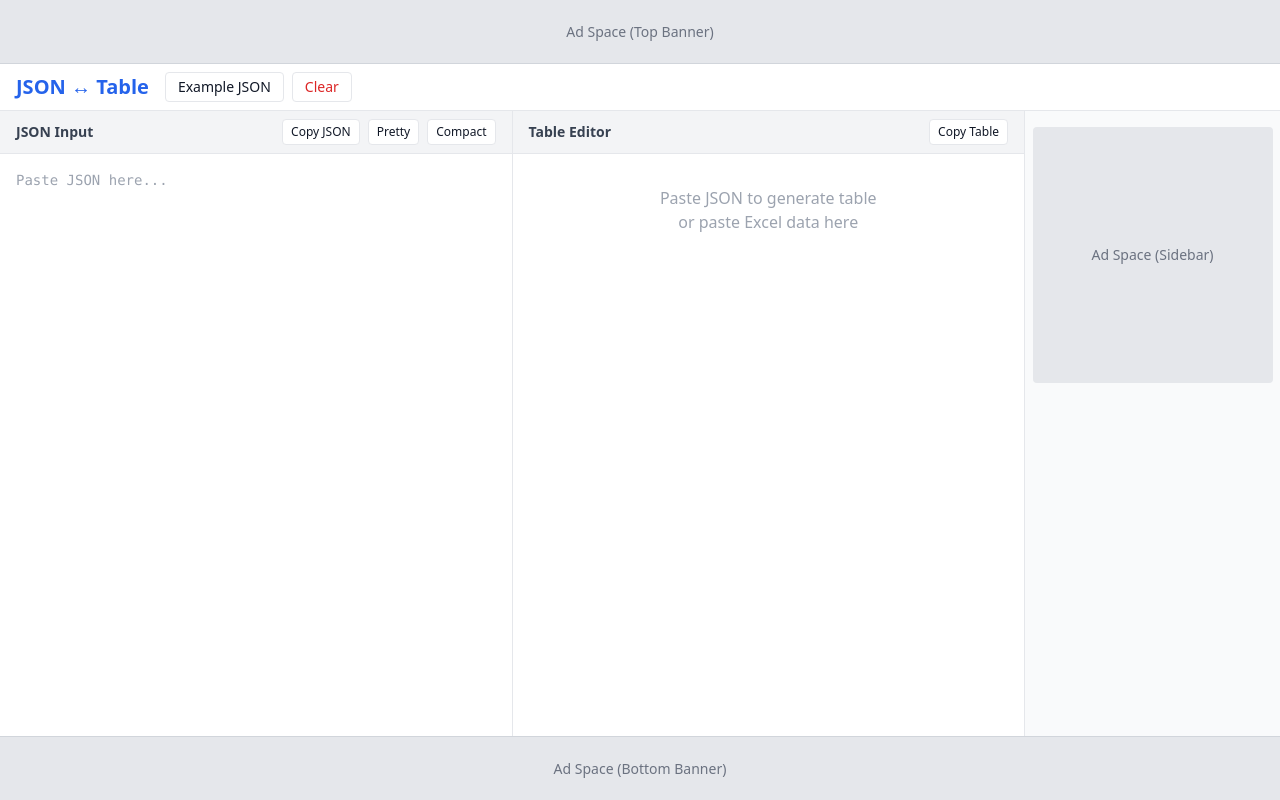
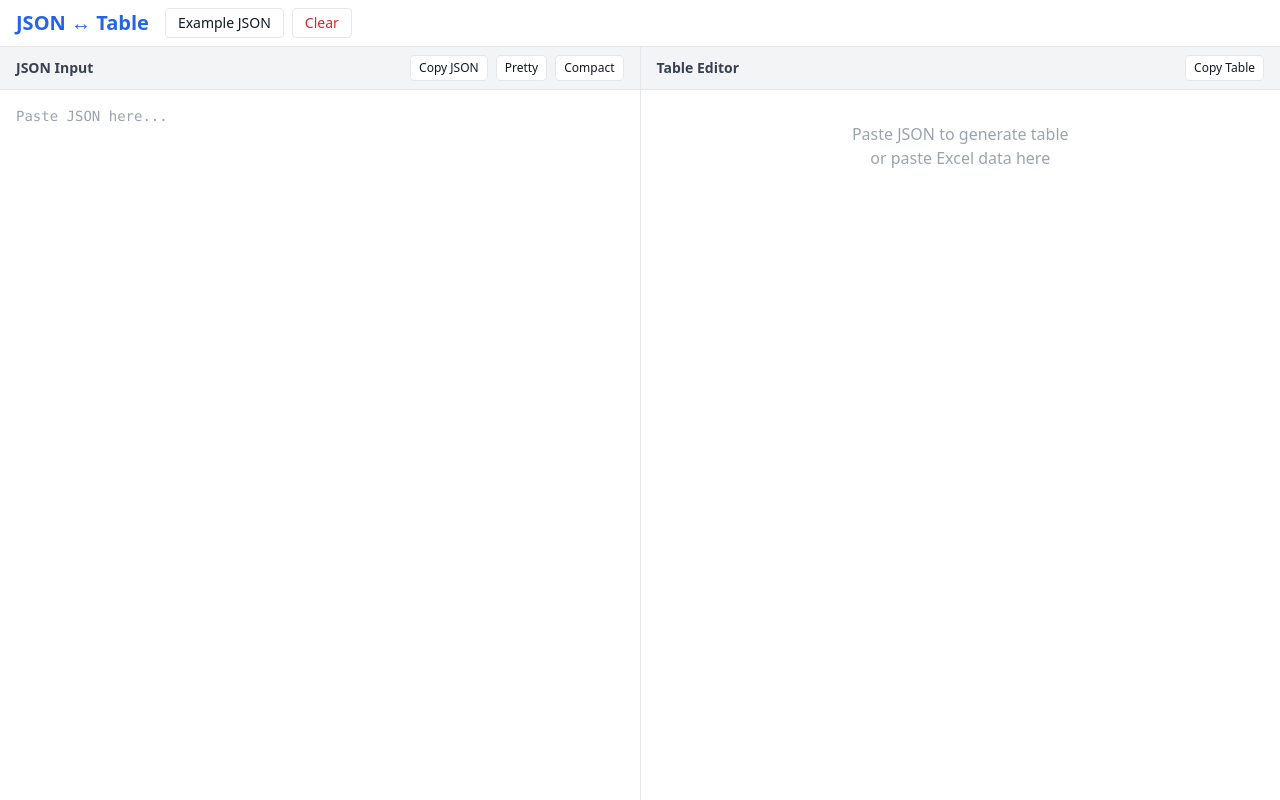
Before and after one commit to vinay-agam/JSON-Table, a website built with Vite: page index.html in a window 1280 px wide. Built offline with nearby package versions, Linux system fonts and the light colour scheme.

Commit message:
Comment out ad placeholders in the layout

```diff
--- a/index.html
+++ b/index.html
@@ -9,10 +9,10 @@
 
 <body class="bg-gray-50 text-gray-900 h-screen flex flex-col overflow-hidden">
 
-  <!-- Top Ad Placeholder -->
-  <div id="ad-top" class="h-16 bg-gray-200 flex items-center justify-center border-b border-gray-300">
-    <span class="text-gray-500 text-sm">Ad Space (Top Banner)</span>
-  </div>
+<!--  &lt;!&ndash; Top Ad Placeholder &ndash;&gt;-->
+<!--  <div id="ad-top" class="h-16 bg-gray-200 flex items-center justify-center border-b border-gray-300">-->
+<!--    <span class="text-gray-500 text-sm">Ad Space (Top Banner)</span>-->
+<!--  </div>-->
 
   <!-- Header -->
   <header class="bg-white border-b border-gray-200 px-4 py-2 flex items-center justify-between shrink-0">
@@ -67,20 +67,20 @@
       </div>
     </section>
 
-    <!-- Right Sidebar Ad (Desktop) -->
-    <aside
-      class="w-64 bg-gray-50 border-l border-gray-200 hidden lg:flex flex-col items-center justify-start py-4 gap-4 shrink-0">
-      <div class="w-60 h-64 bg-gray-200 flex items-center justify-center rounded">
-        <span class="text-gray-500 text-sm">Ad Space (Sidebar)</span>
-      </div>
-    </aside>
+<!--    &lt;!&ndash; Right Sidebar Ad (Desktop) &ndash;&gt;-->
+<!--    <aside-->
+<!--      class="w-64 bg-gray-50 border-l border-gray-200 hidden lg:flex flex-col items-center justify-start py-4 gap-4 shrink-0">-->
+<!--      <div class="w-60 h-64 bg-gray-200 flex items-center justify-center rounded">-->
+<!--        <span class="text-gray-500 text-sm">Ad Space (Sidebar)</span>-->
+<!--      </div>-->
+<!--    </aside>-->
 
   </main>
 
-  <!-- Bottom Ad Placeholder -->
-  <div id="ad-bottom" class="h-16 bg-gray-200 flex items-center justify-center border-t border-gray-300 shrink-0">
-    <span class="text-gray-500 text-sm">Ad Space (Bottom Banner)</span>
-  </div>
+<!--  &lt;!&ndash; Bottom Ad Placeholder &ndash;&gt;-->
+<!--  <div id="ad-bottom" class="h-16 bg-gray-200 flex items-center justify-center border-t border-gray-300 shrink-0">-->
+<!--    <span class="text-gray-500 text-sm">Ad Space (Bottom Banner)</span>-->
+<!--  </div>-->
 
   <script type="module" src="/src/main.js"></script>
 </body>
```
